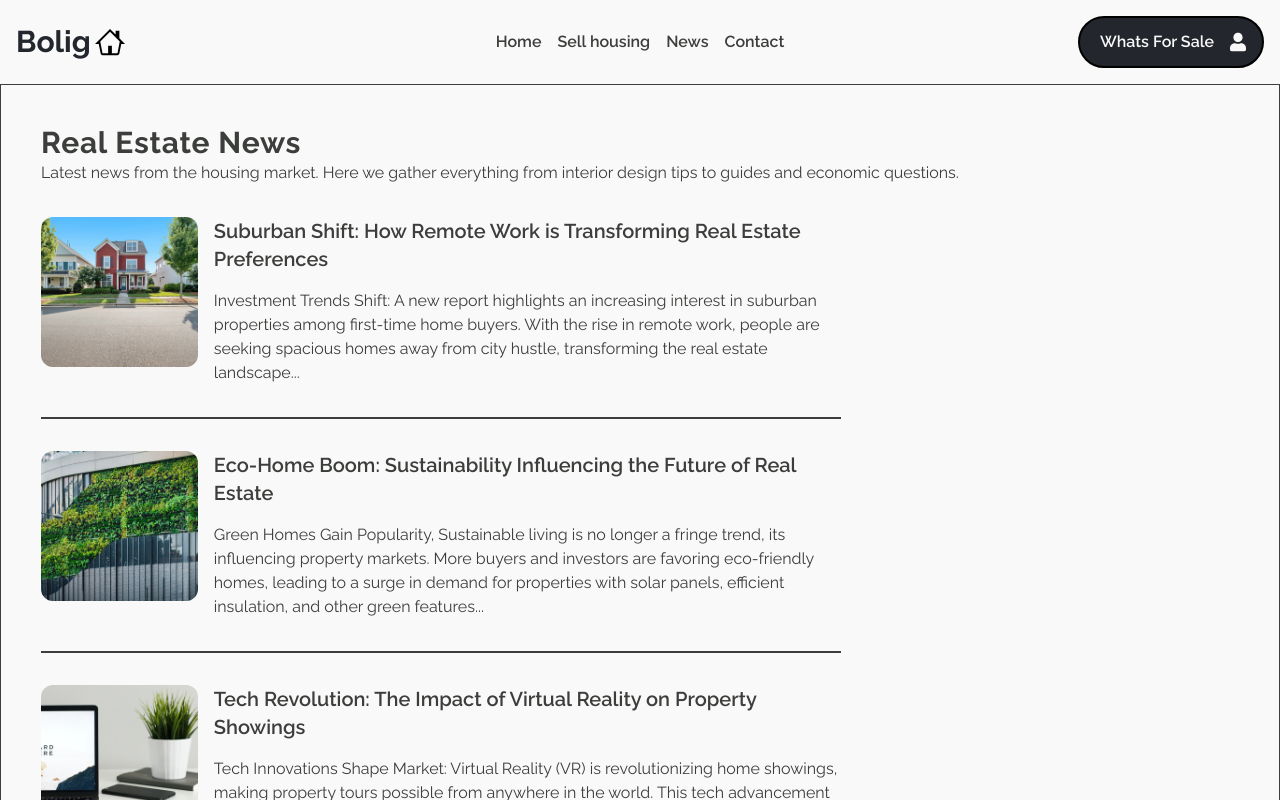
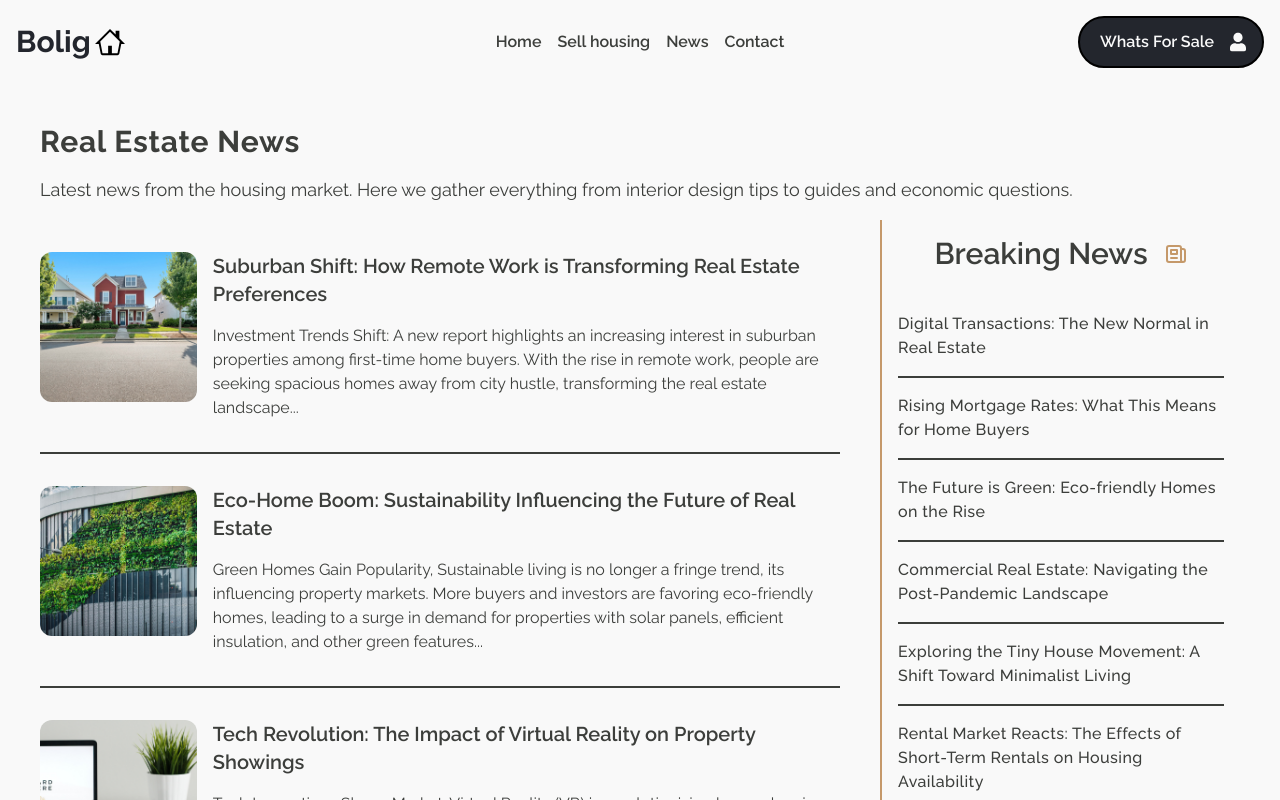
Before and after one commit to MaxAndreasLundin/bolig-web, a Next.js app: page /news in a window 1280 px wide. Shown: the top 800 px of the page. Built offline with nearby package versions, Linux system fonts and the light colour scheme.

Commit message:
create breaking news section

```diff
--- a/app/news/page.tsx
+++ b/app/news/page.tsx
@@ -1,15 +1,20 @@
 import React from 'react'
 import { NewsLetter } from '../../components/helpers/NewsLetter'
 import NewsLetterCard from '../../components/card/NewsLetterCard'
+import { BreakingNewsLetter } from '../../components/helpers/BreakingNewsLetter'
+import { HiOutlineNewspaper } from 'react-icons/hi'
 
 const page = () => {
   return (
     <div className='flex h-[100vh] w-[100vw] flex-1 justify-center text-primary'>
-      <div className='border flex flex-col w-full max-w-[1400px] bg-white_bolig p-10'>
-        <div className='w-full'>
-          <h2 className='text-3xl font-bold tracking-wide'>Real Estate News</h2>
-          <p>Latest news from the housing market. Here we gather everything from interior design tips to guides and economic questions.</p>
+      <div className='flex flex-col w-full max-w-[1400px] bg-white_bolig p-10'>
+
+        <div className='w-full pb-4'>
+          <h2 className='text-3xl font-bold tracking-wide pb-4'>Real Estate News</h2>
+          <p className='text-lg'>Latest news from the housing market. Here we gather everything from interior design tips to guides and economic questions.</p>
         </div>
+
+        <div className='flex justify-between'>
           <div>{NewsLetter.map((news) => (
             <NewsLetterCard
               id={news.id}
@@ -18,6 +23,19 @@ const page = () => {
               image={news.image}
             />
           ))}</div>
+          <div className='border-l-2 border-third hidden lg:flex flex-col w-[30%] p-4'>
+            <div className='flex justify-center items-center gap-4 pb-6'>
+              <h3 className='text-3xl font-semibold'>Breaking News</h3>
+              <HiOutlineNewspaper className='text-2xl text-third'/>
+            </div>
+            <ul>
+              {BreakingNewsLetter.map((newsTitle) => (
+                <li key={newsTitle.id} className='font-medium tracking-wide py-4 border-b-2 hover:cursor-pointer'>{newsTitle.title}</li>
+              ))}
+            </ul>
+          </div>
+        </div>
+
       </div>
     </div>
   )
--- /dev/null
+++ b/components/helpers/BreakingNewsLetter.tsx
@@ -0,0 +1,9 @@
+export const BreakingNewsLetter = [
+  {id: 1, title: "Digital Transactions: The New Normal in Real Estate"},
+  {id: 2, title: "Rising Mortgage Rates: What This Means for Home Buyers"},
+  {id: 3, title: "The Future is Green: Eco-friendly Homes on the Rise"},
+  {id: 4, title: "Commercial Real Estate: Navigating the Post-Pandemic Landscape"},
+  {id: 5, title: "Exploring the Tiny House Movement: A Shift Toward Minimalist Living"},
+  {id: 6, title: "Rental Market Reacts: The Effects of Short-Term Rentals on Housing Availability"},
+  {id: 7, title: "Luxury Real Estate Market: A Surge in Demand for High-End Properties"},
+]
```
Lines whose indentation alone changed are shown as unchanged.
